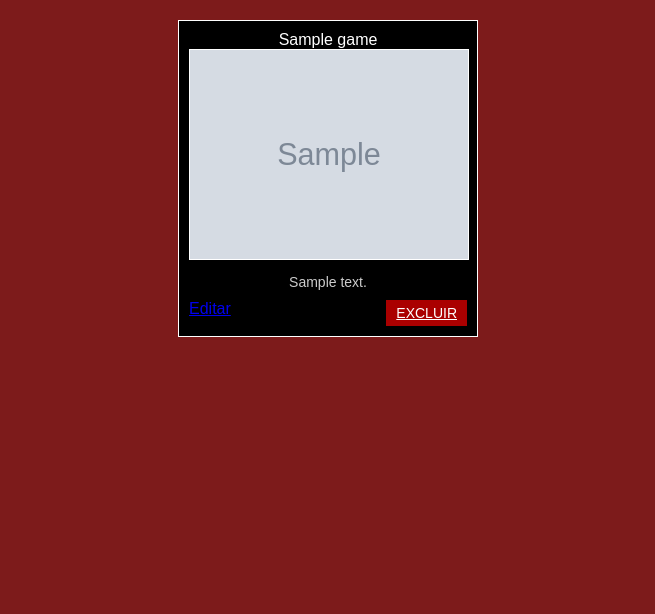
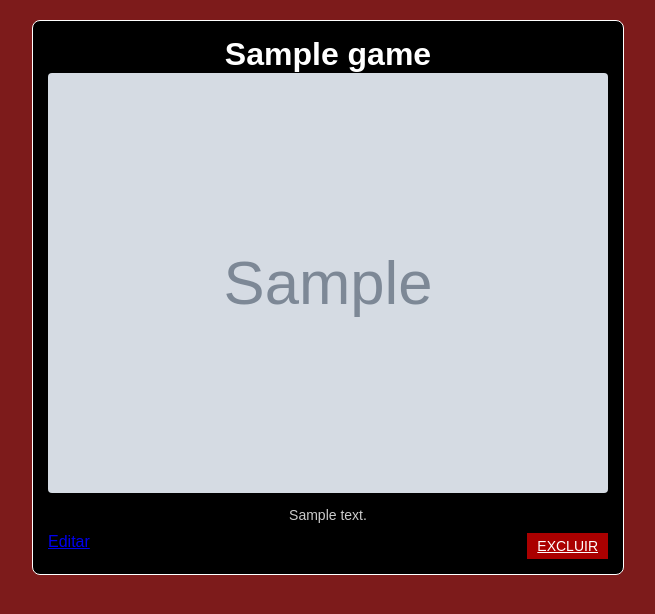
Before and after one commit to KauaPrado/GameShelter, a PHP site: template src/App/Views/game-list.php in a window 1280 px wide. Shown: the part 62-676 px from the top of the page, without its empty margins (312-967 px from the left). Run offline with PHP 8.4, Linux system fonts and the light colour scheme; the template is opened without the code that fills it: most values are stand-ins (such as "Sample title", 1, 10 or a date in 2020); grey boxes marked "Sample" are stand-in pictures.

Commit message:
alterando o css

```diff
--- a/public/css/styles.css
+++ b/public/css/styles.css
@@ -60,24 +60,33 @@ body, h1, p, div, button, input {
   }
 
   .game-card {
-    background-color: #000; /* Fundo dos cartões */
-    padding: 10px;
+    background-color: #000;
+    padding: 15px;
     border: 1px solid #fff;
-    width: 100%; /* Faz os cartões ocuparem o espaço total disponível */
-    max-width: 300px; /* Limita a largura máxima do cartão */
+    border-radius: 8px;
+    overflow: hidden;
     display: flex;
     flex-direction: column;
     align-items: center;
-    overflow: hidden; /* Evita transbordamento */
-  }
+    justify-content: space-between;
+    transition: transform 0.3s, box-shadow 0.3s;
+    min-height: 400px; /* Altura mínima padrão */
+    height: auto; /* Permite ajuste de altura */
+}
 
-  .game-image img {
-    width: 100%; /* Ajusta a imagem ao cartão */
-    height: auto; /* Mantém a proporção da imagem */
-    border: 1px solid #fff;
+.game-image img {
+    width: 100%;
+    height: 420px; /* Tamanho fixo da imagem */
+    object-fit: cover; /* Ajusta a imagem sem distorção */
+    border-radius: 4px;
     margin-bottom: 10px;
-  }
+}
 
+
+.game-card:hover {
+    transform: translateY(-5px);
+    box-shadow: 0px 5px 15px rgba(0, 0, 0, 0.3);
+}
   .game-description {
     text-align: center;
     margin-bottom: 10px;
--- a/src/App/Views/game-list.php
+++ b/src/App/Views/game-list.php
@@ -29,7 +29,7 @@
             <?php foreach ($games as $game):?>
 
                 <div class="game-card">
-                    <p><?= $game['title']?></p>
+                    <p><h1><?= $game['title']?></h1></p>
                     <div class="game-image">
                         <img src="/images/<?= $game['image'] ?: 'placeholder.png'; ?>" alt="<?= $game['title']; ?>" />
                     </div>
```
